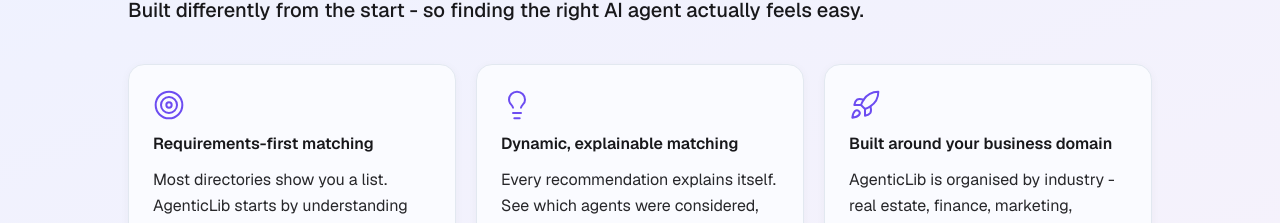
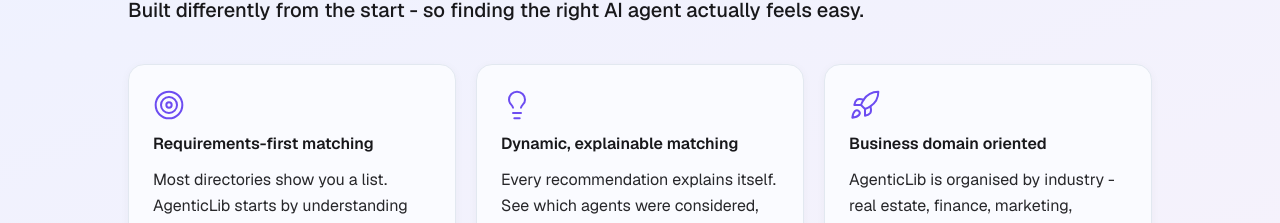
Before and after one commit to agenticlibai-site/agenticlib, a Next.js app: page / in a window 1280 px wide. Shown: the part 2020-2243 px from the top of the page. Built offline with nearby package versions, Linux system fonts and the light colour scheme.

Commit message:
small changes2

```diff
--- a/app/page.tsx
+++ b/app/page.tsx
@@ -311,7 +311,7 @@
                 },
                 {
                   Icon: Rocket,
-                  title: "Built around your business domain",
+                  title: "Business domain oriented",
                   body: "AgenticLib is organised by industry - real estate, finance, marketing, customer support, and more. Every recommendation is built around the specific context and needs of your business domain.",
                 },
                 {
```
